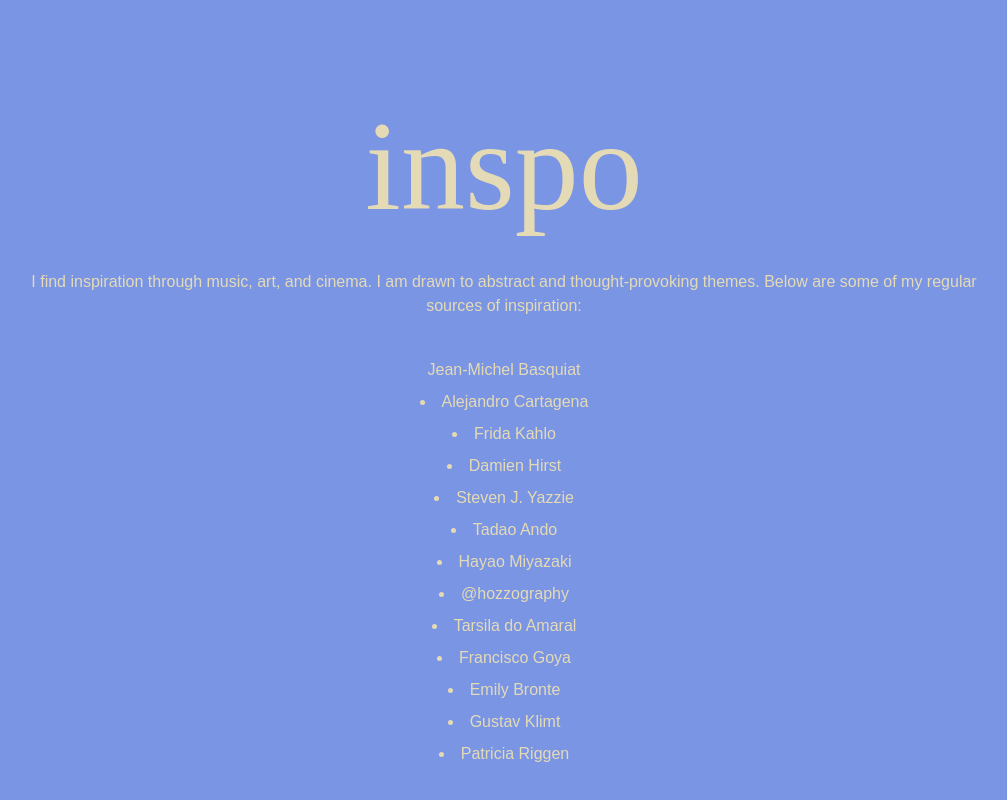
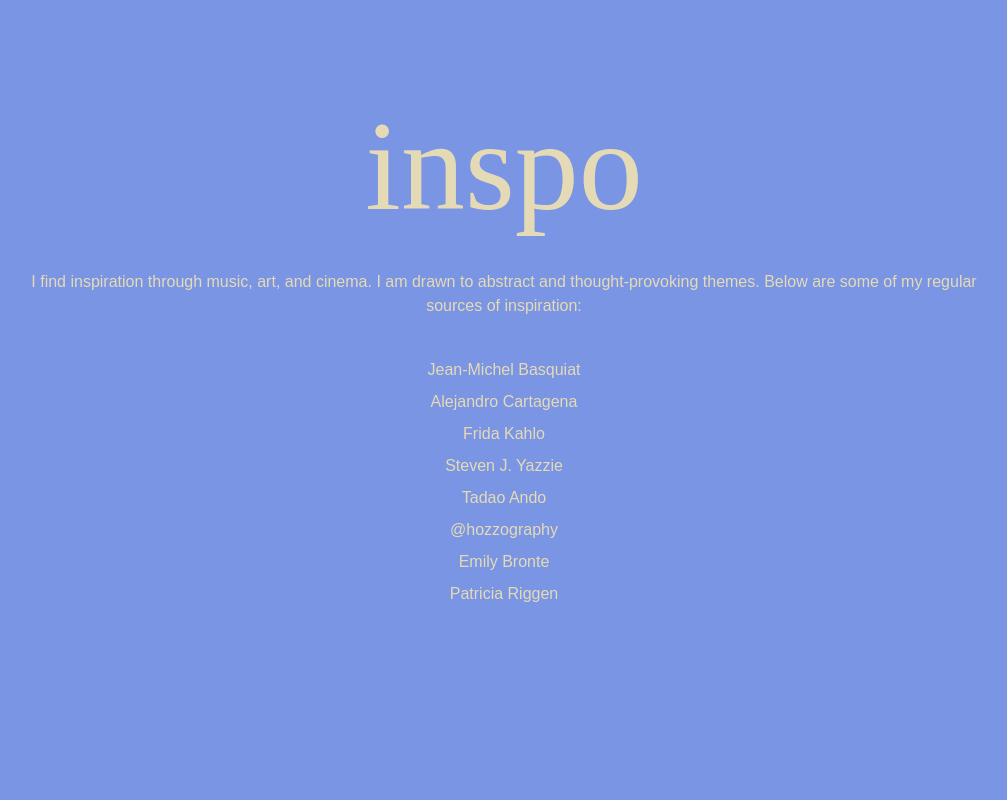
Before and after one commit to samanthacabrera/portfolio, a React (Create React App) app: page /about in a window 1280 px wide. Shown: the part 2066-2866 px from the top of the page, without its empty margins (136-1143 px from the left). After the commit the page ends 2832 px from the top, so only its background shows below. Built offline with nearby package versions, Linux system fonts and the light colour scheme.

Commit message:
added links to my list of inspo

```diff
--- a/src/About.js
+++ b/src/About.js
@@ -32,20 +32,15 @@
         <h2 className="subHeading lowercase md:text-9xl text-7xl">Inspo</h2>
         <p>I find inspiration through music, art, and cinema. I am drawn to abstract and thought-provoking themes. Below are some of my regular sources of inspiration:</p>
 
-        <div className="text-center space-y-2">
-          <a href="/">Jean-Michel Basquiat</a>
-          <li>Alejandro Cartagena</li>
-          <li>Frida Kahlo</li>
-          <li>Damien Hirst</li>
-          <li>Steven J. Yazzie</li>
-          <li>Tadao Ando</li>
-          <li>Hayao Miyazaki</li>
-          <li>@hozzography</li>
-          <li>Tarsila do Amaral</li>
-          <li>Francisco Goya</li>
-          <li>Emily Bronte</li>
-          <li>Gustav Klimt</li>
-          <li>Patricia Riggen</li>
+        <div className="text-center space-y-2 flex flex-col">
+          <a href="https://www.thebroad.org/art/jean-michel-basquiat" target="_blank" rel="noreferrer">Jean-Michel Basquiat</a>
+          <a href="https://alejandrocartagena.com/?slug=carpoolers-4th-edition" target="_blank" rel="noreferrer">Alejandro Cartagena</a>
+          <a href="https://www.museofridakahlo.org.mx/frida/?lang=en" target="_blank" rel="noreferrer">Frida Kahlo</a>
+          <a href="https://yazziestudio.com/2024-meandered/painting" target="_blank" rel="noreferrer">Steven J. Yazzie</a>
+          <a href="http://www.tadao-ando.com/" target="_blank" rel="noreferrer">Tadao Ando</a>
+          <a href="https://hozzography.com/hozzography/photography" target="_blank" rel="noreferrer">@hozzography</a>
+          <a href="https://en.wikipedia.org/wiki/Emily_Bront%C3%AB" target="_blank" rel="noreferrer">Emily Bronte</a>
+          <a href="https://www.imdb.com/name/nm0726638/" target="_blank" rel="noreferrer">Patricia Riggen</a>
         </div>
       </div>
     </>
--- a/src/Navbar.js
+++ b/src/Navbar.js
@@ -1,6 +1,6 @@
 import React, { useState, useEffect } from 'react';
 import { FontAwesomeIcon } from '@fortawesome/react-fontawesome';
-import { faLinkedin, faGithub, faCodepen, faSpotify } from '@fortawesome/free-brands-svg-icons';
+import { faLinkedin, faGithub, faCodepen } from '@fortawesome/free-brands-svg-icons';
 
 const Navbar = () => {
   const [showFooter, setShowFooter] = useState(false);
@@ -48,9 +48,7 @@
           <a href="https://codepen.io/samanthacabrera" target="_blank" rel="noopener noreferrer" className="icon-link hover:-translate-y-1 transition duration-300 ease-in-out">
             <FontAwesomeIcon icon={faCodepen} size="2x" />
           </a>
-          <a href="https://open.spotify.com/user/samantha.n.cabrera?si=mAb874ggRgu9g60cUOlMPw" target="_blank" rel="noopener noreferrer" className="icon-link hover:-translate-y-1 transition duration-300 ease-in-out">
-            <FontAwesomeIcon icon={faSpotify} size="2x" />
-          </a>
+
         </div>
       </footer>
     </>
```
Also changed, not shown: public/index.html (+0 -23 lines).
